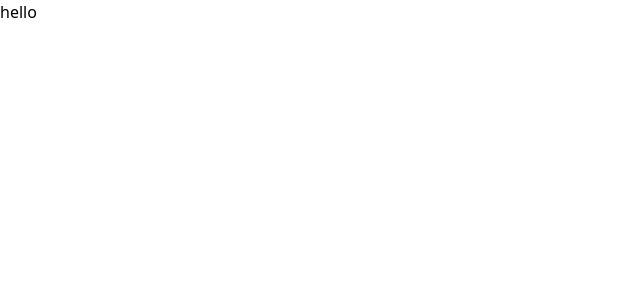
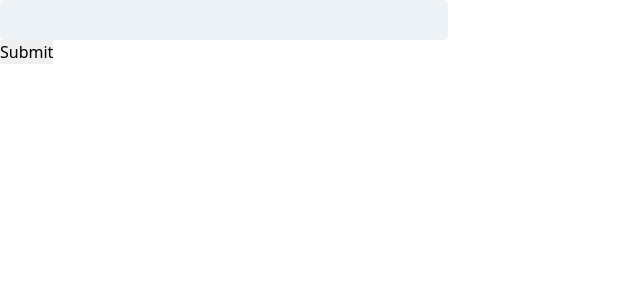
Before and after one commit to sohaveaniceday/movie-matcher-typescript-pwa, a React (Create React App) app: page / in a window 1280 px wide. Shown: the top 300 px of the page, without its empty margins (0-640 px from the left). Built offline with nearby package versions, Linux system fonts and the light colour scheme.

Commit message:
implementing react hooks form

```diff
--- a/package.json
+++ b/package.json
@@ -12,6 +12,7 @@
     "@types/react-dom": "^16.9.0",
     "react": "^16.13.1",
     "react-dom": "^16.13.1",
+    "react-hook-form": "^5.6.3",
     "react-scripts": "3.4.1",
     "typescript": "~3.7.2"
   },
--- /dev/null
+++ b/src/Components/FilmInputs.tsx
@@ -0,0 +1,15 @@
+import React from 'react'
+import { Input } from '../tailwind'
+import { useForm } from 'react-hook-form'
+
+export const FilmInputs = () => {
+  const { register, handleSubmit, watch, errors } = useForm()
+  const onSubmit = (data: any) => console.log(data)
+
+  return (
+    <form className='w-full max-w-md' onSubmit={handleSubmit(onSubmit)}>
+      <Input register={register} name={'film1'} />
+      <input type='submit' />
+    </form>
+  )
+}
--- a/src/Components/Home.tsx
+++ b/src/Components/Home.tsx
@@ -1,7 +1,10 @@
 import React from 'react'
+import { FilmInputs } from './FilmInputs'
 
-const Home = () => {
-  return <div>hello</div>
+export const Home = () => {
+  return (
+    <div>
+      <FilmInputs />
+    </div>
+  )
 }
-
-export default Home
--- a/src/Components/index.tsx
+++ b/src/Components/index.tsx
@@ -1,3 +1 @@
-import Home from './Home'
-
-export { Home }
+export * from './Home'
--- /dev/null
+++ b/src/tailwind/index.ts
@@ -0,0 +1 @@
+export * from './input'
--- /dev/null
+++ b/src/tailwind/input.tsx
@@ -0,0 +1,17 @@
+import React from 'react'
+
+type AlertProps = {
+  register: any
+  name: string
+}
+
+export const Input: React.FC<AlertProps> = ({ register, name }) => {
+  return (
+    <input
+      className='bg-gray-200 appearance-none border-2 border-gray-200 rounded w-full py-2 px-4 text-gray-700 leading-tight focus:outline-none focus:bg-white focus:border-purple-500'
+      type='text'
+      name={name}
+      ref={register}
+    />
+  )
+}
```
Also changed, not shown: 1 other file (tests, documents, lock files or other folders).
